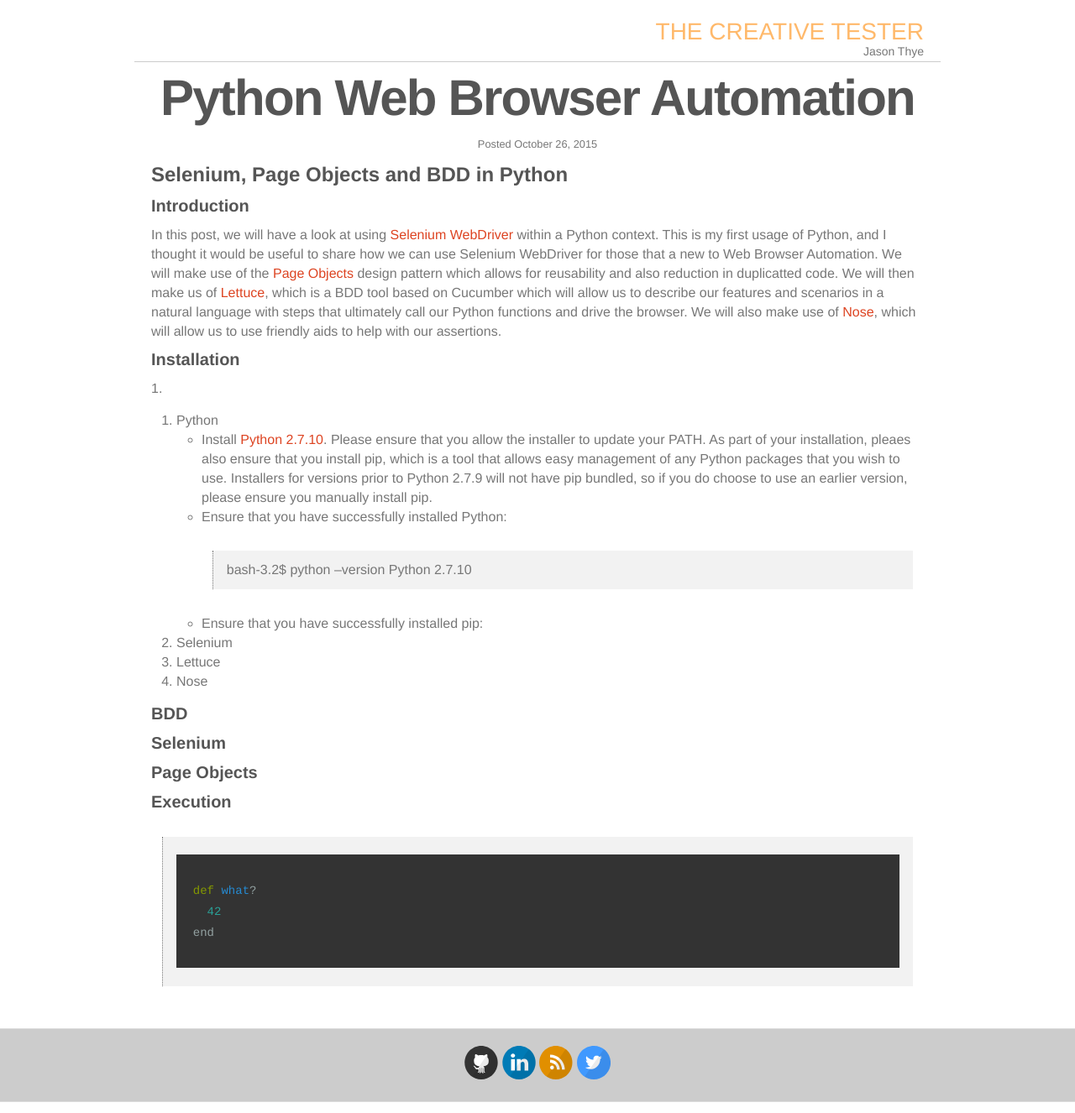
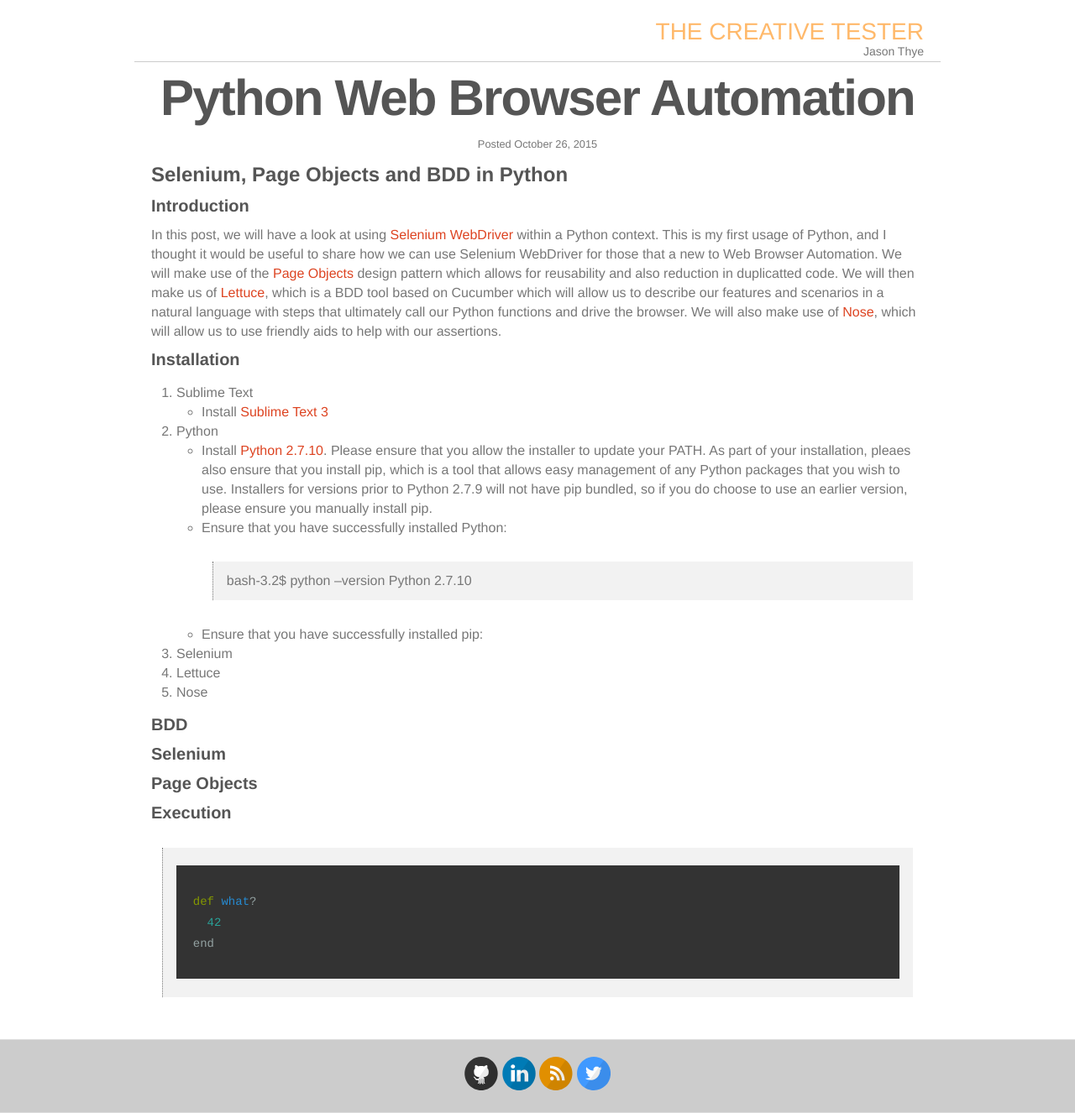
Before and after one commit to the-creative-tester/blog, a Jekyll site: the page built from _posts/2015-10-26-Python-Browser-Automation.md, in a window 1280 px wide. Shown: the whole page at 84% size. Built offline with Jekyll 4.4.1, drawn with Linux system fonts in a browser that asks for light colours; nearby versions of some CDN libraries.

Commit message:
Update 2015-10-26-Python-Browser-Automation.md

```diff
--- a/_posts/2015-10-26-Python-Browser-Automation.md
+++ b/_posts/2015-10-26-Python-Browser-Automation.md
@@ -16,7 +16,8 @@
 
 ### Installation
 
-1.
+1. Sublime Text
+  * Install [Sublime Text 3](http://www.sublimetext.com/3)
 2. Python
   * Install [Python 2.7.10](https://www.python.org/downloads/release/python-2710/).  Please ensure that you allow the installer to update your PATH.  As part of your installation, pleaes also ensure that you install pip, which is a tool that allows easy management of any Python packages that you wish to use.  Installers for versions prior to Python 2.7.9 will not have pip bundled, so if you do choose to use an earlier version, please ensure you manually install pip.
   * Ensure that you have successfully installed Python:
```
